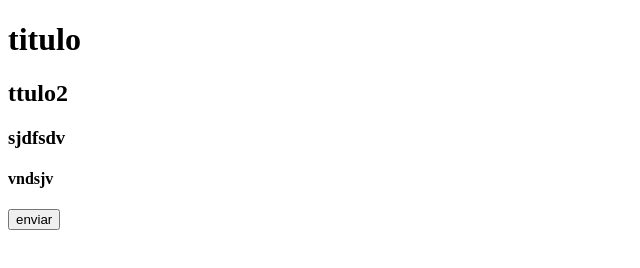
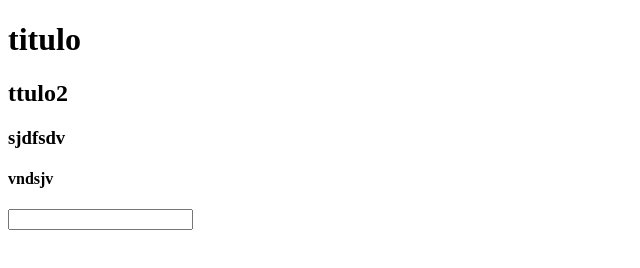
Before and after one commit to Matias-Nahuel/Hello-WorldGit, a plain HTML site: page index.html in a window 1280 px wide. Shown: the whole page, without its empty margins (0-640 px from the left). Drawn offline with Linux system fonts and the light colour scheme.

Commit message:
cambio de input en index

```diff
--- a/index.html
+++ b/index.html
@@ -11,7 +11,7 @@
     <h4>vndsjv</h4>
     <form action="" method="post">
 
-         <input type="button" value="enviar">
+        <input type="text" name="FirtName" id="uno">
     </form>
 </body>
 </html>
```
